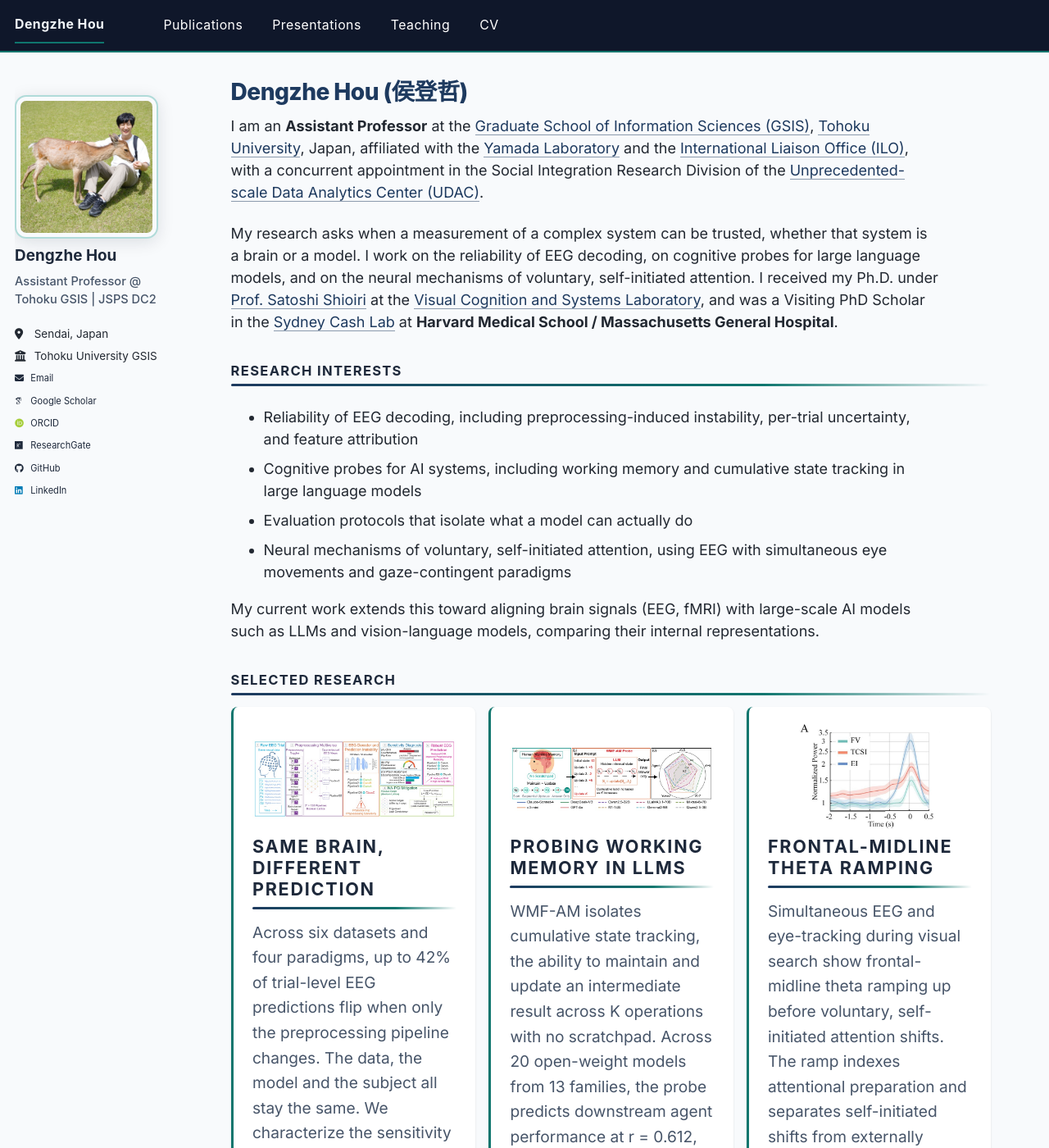
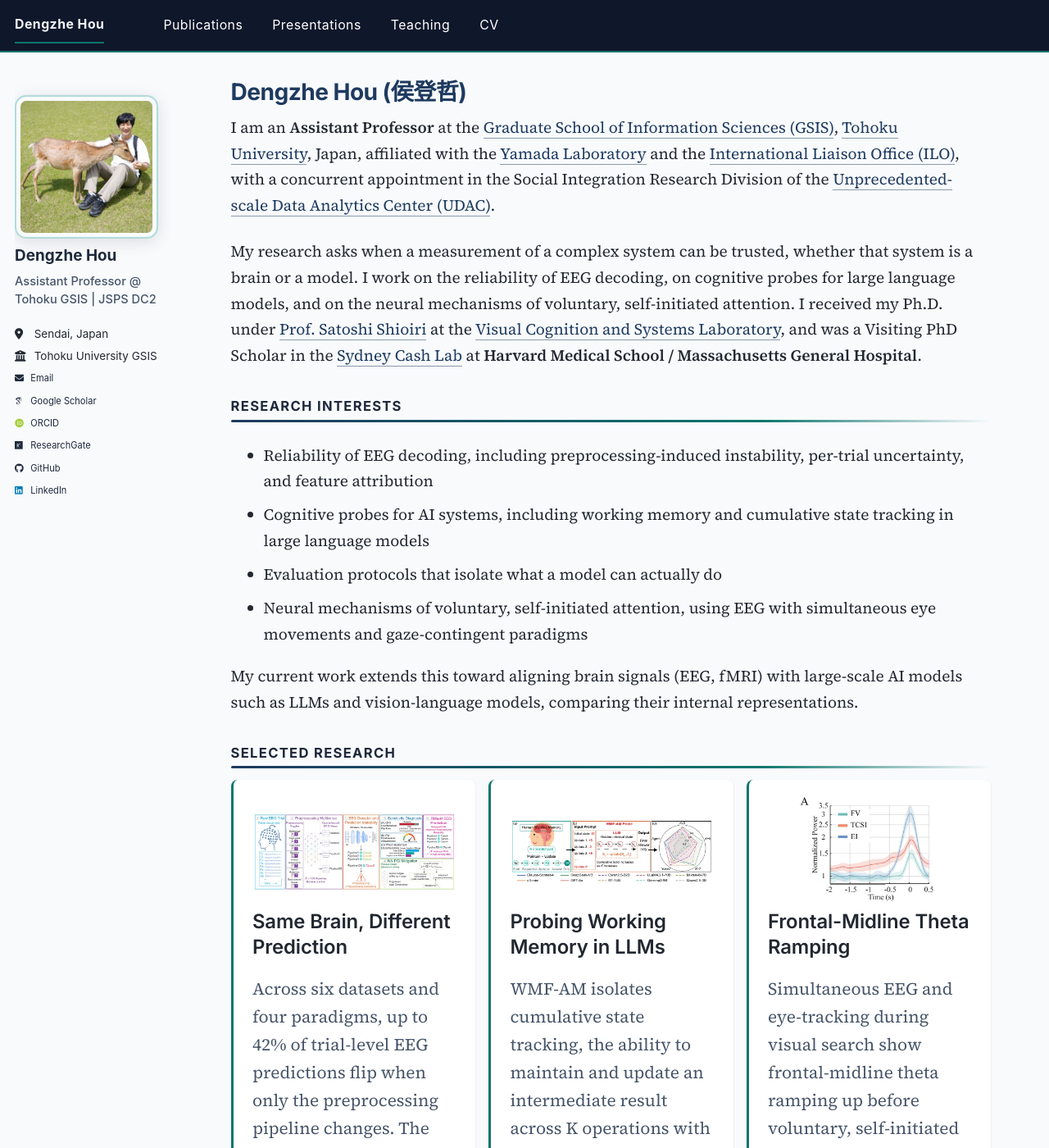
Before and after one commit to dengzhe-hou/dengzhe-hou.github.io, a Jekyll site: the page built from _pages/about.md, in a window 1280 px wide and 1400 px high. Shown: the whole window at 82% size. Built offline with Jekyll 4.4.1, drawn with Linux system fonts in a browser that asks for light colours; some web fonts are replaced.

Commit message:
Set running text in Source Serif 4 and unbreak card titles
Everything was Inter, which reads flat over the long text blocks in the
News, Education and Grants sections. Running text now uses Source Serif
4 while headings, navigation, sidebar and buttons stay in Inter, so the
two roles look distinct.

Separately, feature_row renders card titles as h2.archive__item-title,
so the .page__content h2 rule was applying the uppercase, letter-spaced
section-label treatment to them. In narrow columns that produced
all-caps titles broken across three lines. Exclude the class from that
rule and give card titles their own size, weight and leading.

Serif needs slightly more size and leading than Inter at the same em,
so prose goes to 1.06em/1.66 and card excerpts from 0.85em to 0.93em.

Co-Authored-By: Claude Opus 5 <noreply@anthropic.com>

```diff
--- a/_includes/head/custom.html
+++ b/_includes/head/custom.html
@@ -17,10 +17,10 @@
 <link rel="icon" href="/images/favicon.ico"/>
 <meta name="theme-color" content="#ffffff"/>
 
-<!-- Google Fonts: Inter -->
+<!-- Google Fonts: Source Serif 4 for running text, Inter for headings and UI -->
 <link rel="preconnect" href="https://fonts.googleapis.com"/>
 <link rel="preconnect" href="https://fonts.gstatic.com" crossorigin/>
-<link href="https://fonts.googleapis.com/css2?family=Inter:wght@300;400;500;600;700&display=swap" rel="stylesheet"/>
+<link href="https://fonts.googleapis.com/css2?family=Inter:wght@300;400;500;600;700&family=Source+Serif+4:ital,opsz,wght@0,8..60,400;0,8..60,600;1,8..60,400&display=swap" rel="stylesheet"/>
 
 <!-- Custom: Clean academic theme — slate navy + teal accent -->
 <style>
@@ -41,8 +41,21 @@
   }
 
   /* ── Fonts ────────────────────────────── */
-  body, .page__content, .sidebar, .masthead {
+  /* Running text is set in Source Serif 4; headings, navigation and other
+     interface chrome stay in Inter so the two roles read differently. */
+  body, .page__content, .archive {
+    font-family: 'Source Serif 4', Charter, Georgia, serif;
+  }
+  .sidebar, .masthead, .btn, .page__footer,
+  h1, h2, h3, h4, h5, h6,
+  .page__title, .archive__item-title, .author__name {
     font-family: 'Inter', -apple-system, BlinkMacSystemFont, sans-serif;
+  }
+  /* Serif needs a touch more size and leading than Inter at the same em. */
+  .page__content > p, .page__content > ul, .page__content > ol,
+  .archive > p, .archive > ul, .archive > ol {
+    font-size: 1.06em;
+    line-height: 1.66;
   }
   .author__location, .page__meta time,
   .archive__item-excerpt .date {
@@ -123,7 +136,9 @@
   }
 
   /* ── Section headings (h2) ────────────── */
-  .page__content h2 {
+  /* Card titles are also h2.archive__item-title, so they must be excluded
+     or they inherit the uppercase section-label treatment. */
+  .page__content h2:not(.archive__item-title) {
     font-size: 0.92em;
     font-weight: 700;
     color: var(--ink);
@@ -134,7 +149,7 @@
     border-bottom: none !important;
     position: relative;
   }
-  .page__content h2::after {
+  .page__content h2:not(.archive__item-title)::after {
     content: "";
     display: block;
     height: 3px;
@@ -184,7 +199,11 @@
   .archive__item:hover::before { opacity: 1; }
   .archive__item-title {
     margin-top: 0 !important;
-    font-size: 0.96em !important;
+    font-size: 1.06em !important;
+    font-weight: 600;
+    line-height: 1.3;
+    letter-spacing: -0.005em;
+    text-transform: none;
   }
   .archive__item-title a {
     color: var(--ink) !important;
@@ -194,8 +213,8 @@
   .archive__item-title a:hover { color: var(--a) !important; }
   .archive__item-excerpt {
     color: var(--muted);
-    font-size: 0.85em !important;
-    line-height: 1.6;
+    font-size: 0.93em !important;
+    line-height: 1.62;
   }
 
   /* ── News / info table ────────────────── */
```
